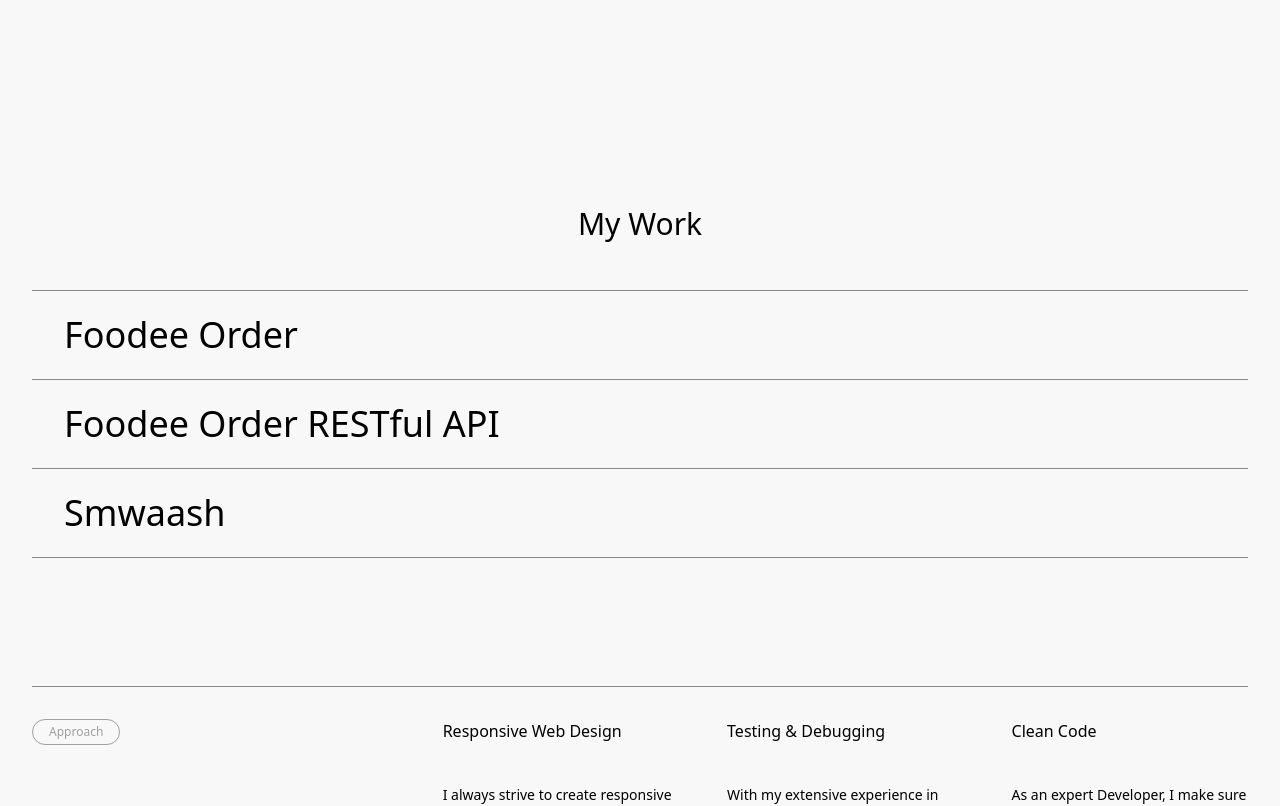
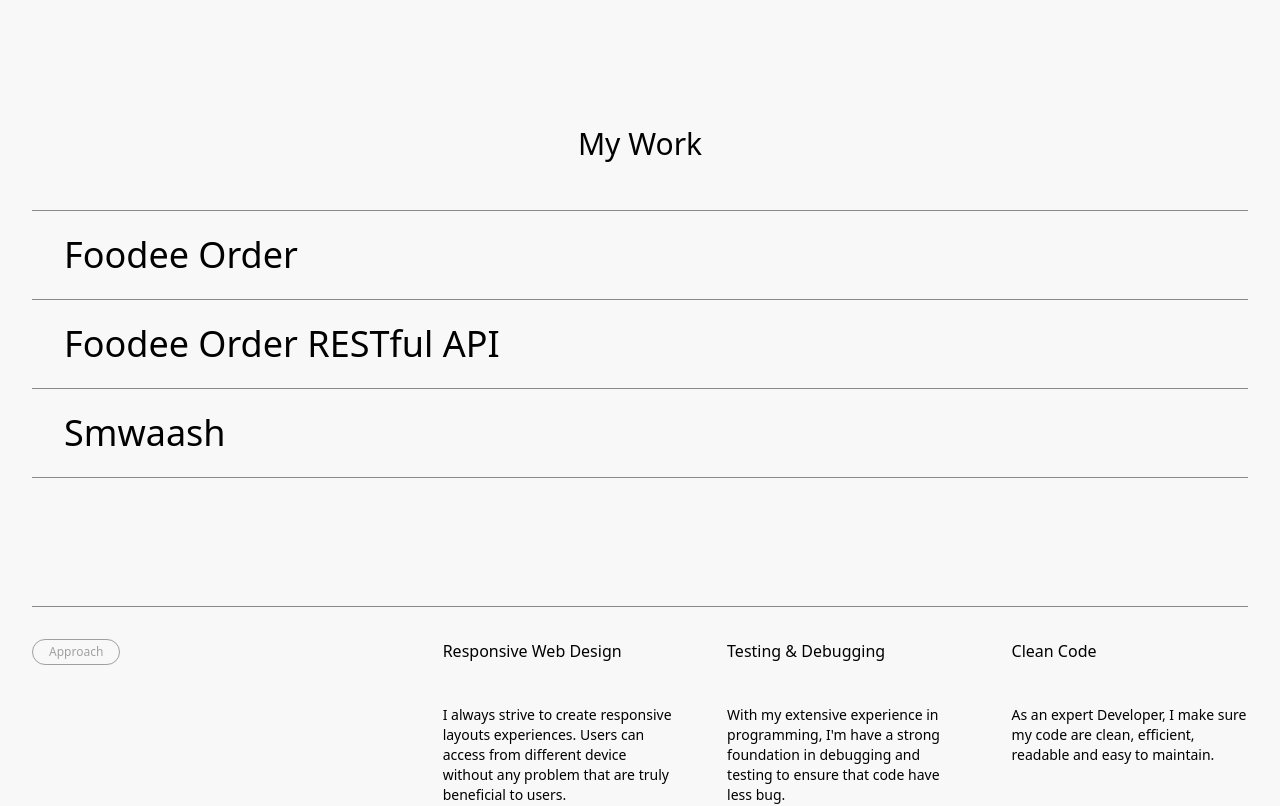
Before and after one commit to zylcom/portfolio-nextjs, a Next.js app: page / in a window 1280 px wide. Shown: the part 2880-3686 px from the top of the page. Built offline with nearby package versions, Linux system fonts and the light colour scheme.

Commit message:
Tweak padding on project component

```diff
--- a/src/components/project.tsx
+++ b/src/components/project.tsx
@@ -10,7 +10,7 @@ export default function Project() {
   const [modal, setModal] = useState<Modal>({ active: false, index: 0 });
 
   return (
-    <div id="work" className="pt-20 px-4 md:px-8">
+    <div id="work" className="px-4 md:px-8">
       <h2 className="mb-12 text-center text-3xl">My Work</h2>
 
       {projects.map((project, index) => (
```
